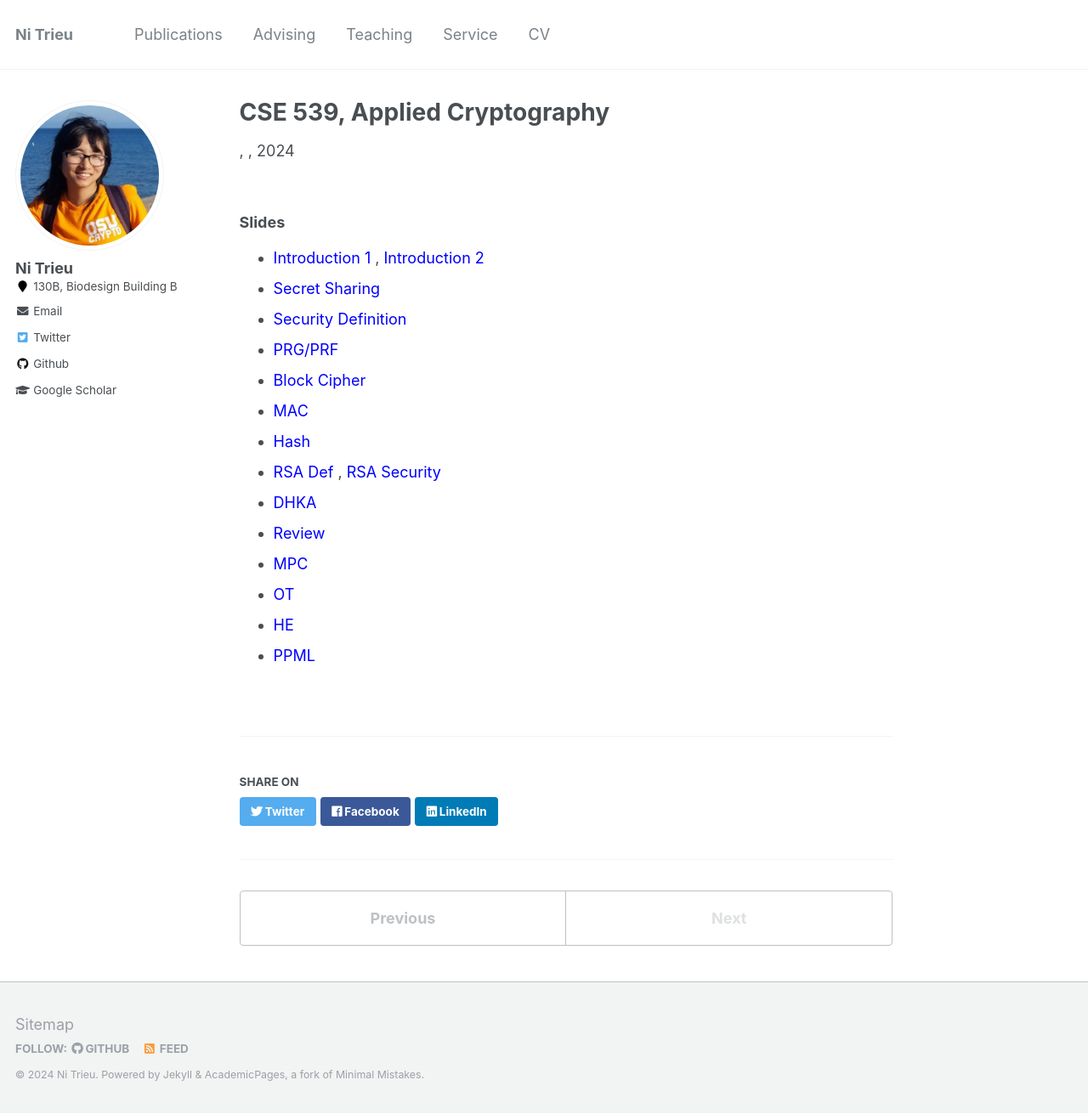
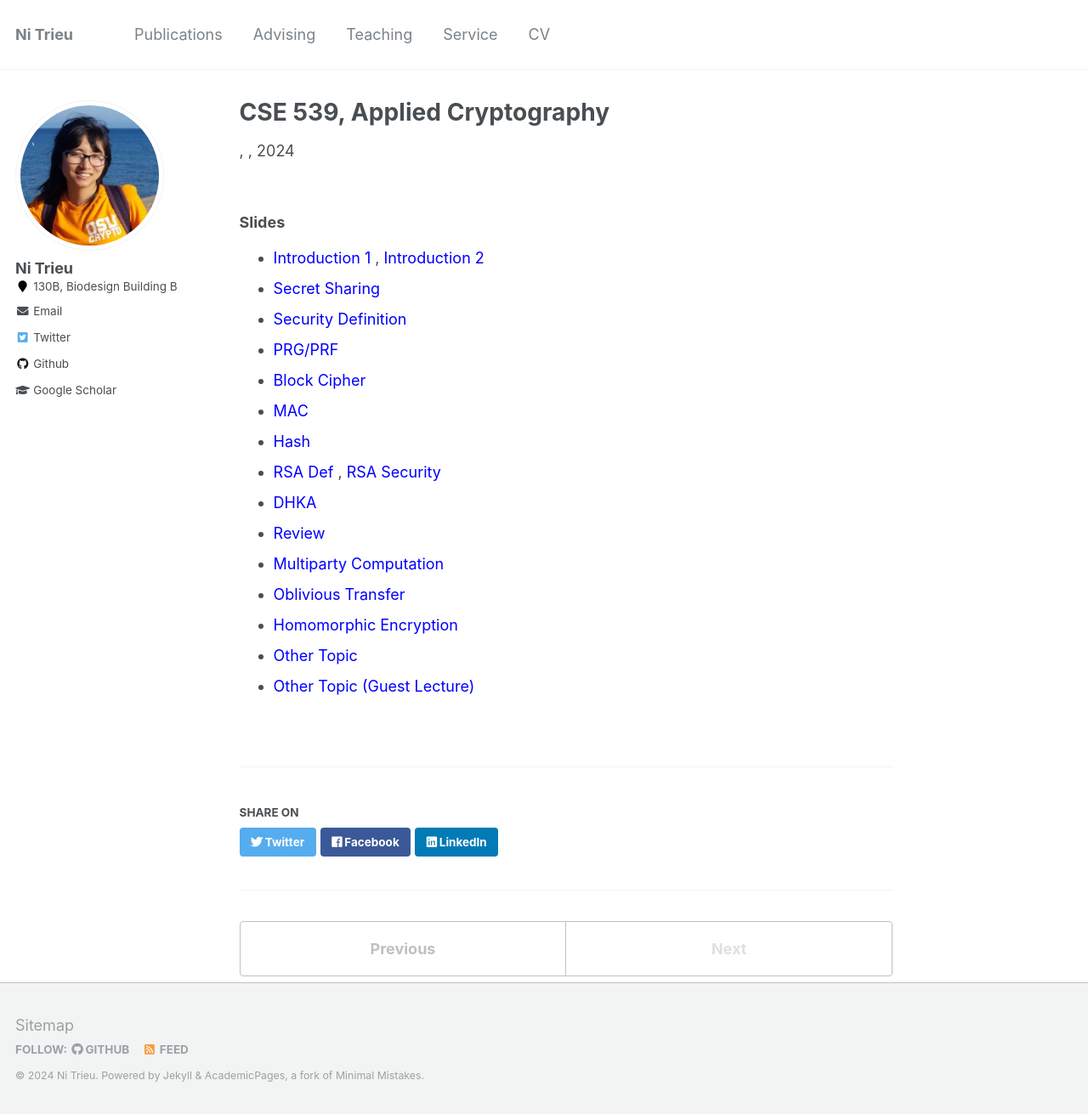
Before and after one commit to nitrieu/nitrieu.github.io, a Jekyll site: the page built from _teaching/cse539.md, in a window 1280 px wide and 1311 px high. Shown: the whole window at 85% size. Built offline with Jekyll 4.4.1, drawn with Linux system fonts in a browser that asks for light colours.

Commit message:
Update cse539.md

```diff
--- a/_teaching/cse539.md
+++ b/_teaching/cse539.md
@@ -16,9 +16,10 @@ permalink: /teaching/cse539
               <li> <a href="http://nitrieu.github.io/files/lec9.pdf" style="color:blue; text-decoration: none"> RSA Def </a>, <a href="http://nitrieu.github.io/files/lec7-2.pdf" style="color:blue; text-decoration: none"> RSA Security</a>   </li>
               <li> <a href="http://nitrieu.github.io/files/lec10.pdf" style="color:blue; text-decoration: none"> DHKA</a>  </li>
                 <li> <a href="http://nitrieu.github.io/files/lec11.pdf" style="color:blue; text-decoration: none"> Review</a>  </li>
-                   <li> <a href="http://nitrieu.github.io/files/lec12.pdf" style="color:blue; text-decoration: none"> MPC</a>  </li>
-                   <li> <a href="http://nitrieu.github.io/files/lec13.pdf" style="color:blue; text-decoration: none"> OT</a>  </li>
-                       <li> <a href="http://nitrieu.github.io/files/lec14.pdf" style="color:blue; text-decoration: none"> HE</a>  </li>
-                       <li> <a href="http://nitrieu.github.io/files/lec15.pdf" style="color:blue; text-decoration: none"> PPML</a>  </li>
+                   <li> <a href="http://nitrieu.github.io/files/lec12.pdf" style="color:blue; text-decoration: none"> Multiparty Computation</a>  </li>
+                   <li> <a href="http://nitrieu.github.io/files/lec13.pdf" style="color:blue; text-decoration: none"> Oblivious Transfer </a>  </li>
+                       <li> <a href="http://nitrieu.github.io/files/lec14.pdf" style="color:blue; text-decoration: none"> Homomorphic Encryption </a>  </li>
+                       <li> <a href="http://nitrieu.github.io/files/lec15.pdf" style="color:blue; text-decoration: none"> Other Topic</a>  </li>
+                         <li> <a href="http://nitrieu.github.io/files/lec16.pdf" style="color:blue; text-decoration: none"> Other Topic (Guest Lecture)</a>  </li>
 
 </ul>
```
